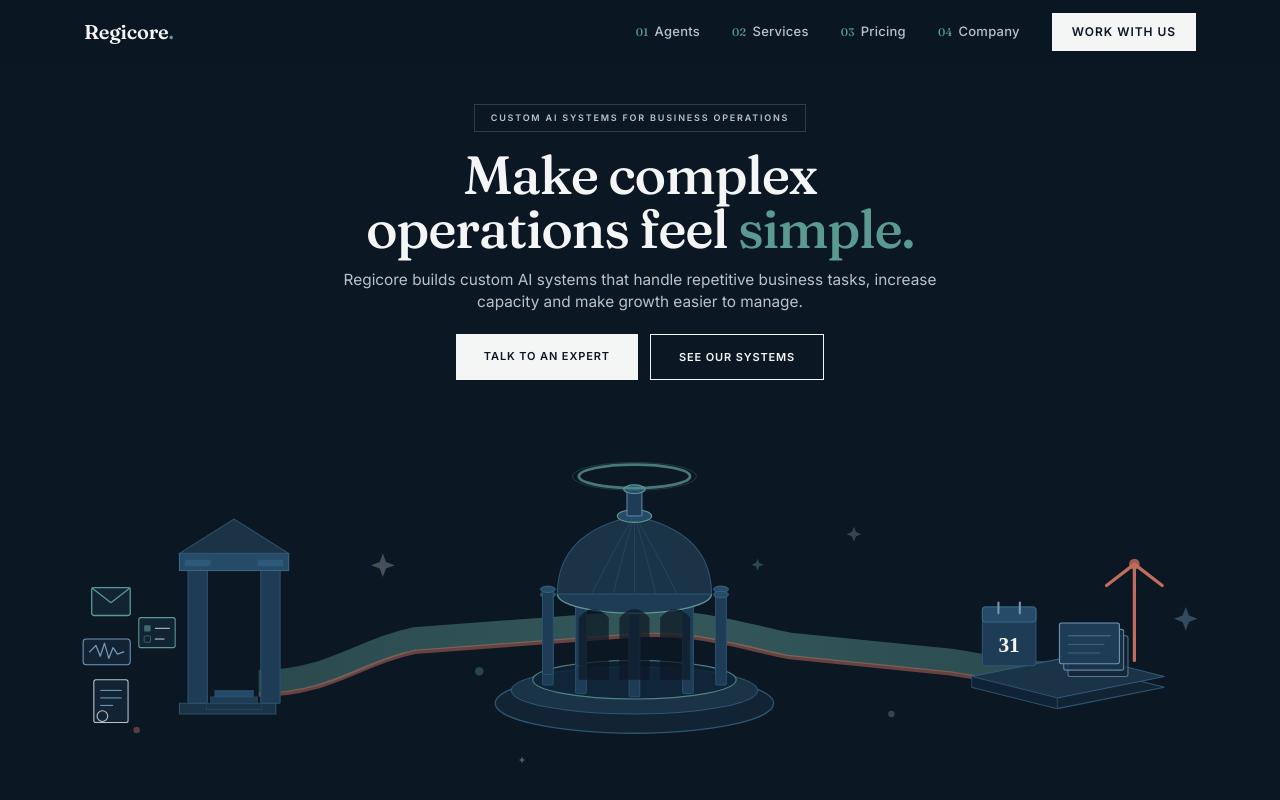
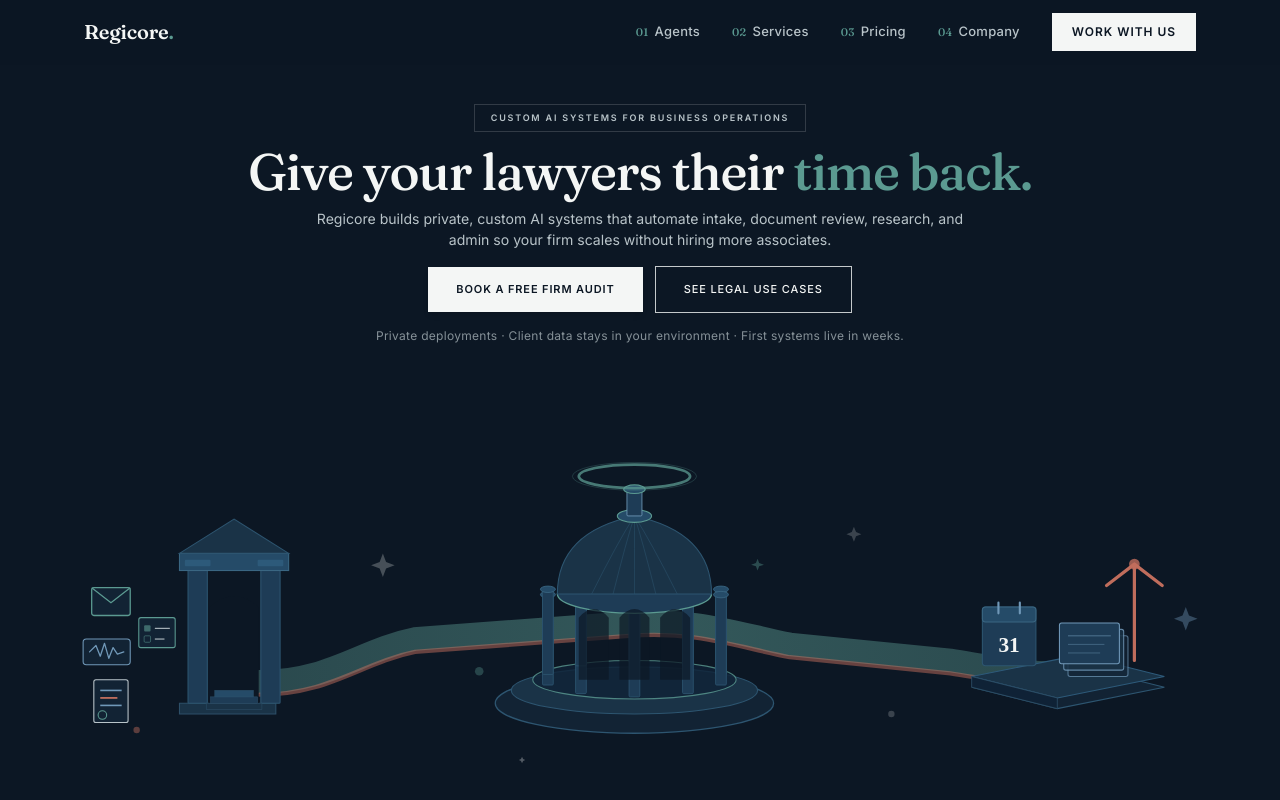
Before and after one commit to spectredad/Regicore, a Next.js app: page / in a window 1280 px wide. Shown: the top 800 px of the page. Built offline with nearby package versions, Linux system fonts and the light colour scheme.

Commit message:
feat: update hero section for law firm positioning

```diff
--- a/components/Hero.tsx
+++ b/components/Hero.tsx
@@ -1,7 +1,7 @@
 "use client";
 
 /* ─────────────────────────────────────────────
-   Regicore Hero — Midnight Editorial
+   Regicore Hero — Midnight Editorial (Legal Systems)
    Above-the-fold layout: navbar + copy + illustration
 ───────────────────────────────────────────── */
 
@@ -32,7 +32,7 @@
         fill="none" stroke="#D47763" strokeWidth="4" strokeLinecap="round" opacity="0.45"
       />
 
-      {/* ── LEFT — INPUT GATEWAY ── */}
+      {/* ── LEFT — INPUT GATEWAY (INTAKE & CONTRACTS) ── */}
       <polygon points="120,330 210,330 210,340 120,340" fill="#1a3347" stroke="#2d4f68" strokeWidth="1" />
       <rect x="128" y="200" width="18" height="130" fill="#1e3c56" stroke="#2d5570" strokeWidth="1" rx="1" />
       <rect x="196" y="200" width="18" height="130" fill="#1e3c56" stroke="#2d5570" strokeWidth="1" rx="1" />
@@ -45,7 +45,7 @@
       <rect x="149" y="324" width="44" height="6" fill="#1e3c56" stroke="#2d4f68" strokeWidth="0.5" />
       <rect x="153" y="318" width="36" height="6" fill="#254b68" stroke="#2d5570" strokeWidth="0.5" />
 
-      {/* Input symbols */}
+      {/* Input symbols (Legal Intake & Documents) */}
       <g transform="translate(38, 222)">
         <rect x="0" y="0" width="36" height="26" rx="2" fill="#122334" stroke="#5B9A91" strokeWidth="1.2" />
         <polyline points="0,0 18,14 36,0" fill="none" stroke="#5B9A91" strokeWidth="1.2" />
@@ -56,10 +56,10 @@
       </g>
       <g transform="translate(40, 308)">
         <rect x="0" y="0" width="32" height="40" rx="2" fill="#122334" stroke="#B9C4C9" strokeWidth="1" />
-        <line x1="6" y1="10" x2="26" y2="10" stroke="#7098B8" strokeWidth="1" />
-        <line x1="6" y1="17" x2="26" y2="17" stroke="#7098B8" strokeWidth="1" />
-        <line x1="6" y1="24" x2="18" y2="24" stroke="#7098B8" strokeWidth="1" />
-        <circle cx="8" cy="34" r="5" fill="none" stroke="#B9C4C9" strokeWidth="1" />
+        <line x1="6" y1="10" x2="26" y2="10" stroke="#7098B8" strokeWidth="1.5" />
+        <line x1="6" y1="17" x2="22" y2="17" stroke="#D47763" strokeWidth="1.5" />
+        <line x1="6" y1="24" x2="26" y2="24" stroke="#7098B8" strokeWidth="1.5" />
+        <circle cx="8" cy="33" r="4" fill="none" stroke="#5B9A91" strokeWidth="1" />
       </g>
       <g transform="translate(82, 250)">
         <rect x="0" y="0" width="34" height="28" rx="2" fill="#122334" stroke="#5B9A91" strokeWidth="1" />
@@ -97,7 +97,6 @@
       <ellipse cx="545" cy="130" rx="10" ry="4" fill="#254b68" stroke="#5B9A91" strokeWidth="1" />
       <ellipse cx="545" cy="118" rx="52" ry="11" fill="none" stroke="#5B9A91" strokeWidth="2.5" opacity="0.75" />
       <ellipse cx="545" cy="118" rx="58" ry="13" fill="none" stroke="#5B9A91" strokeWidth="0.8" opacity="0.3" />
-
 
       {[-1, 0, 1].map(i => (
         <path key={i} d={`M ${545 + i*38 - 14} 308 L ${545 + i*38 - 14} 250 Q ${545 + i*38} 234, ${545 + i*38 + 14} 250 L ${545 + i*38 + 14} 308 Z`} fill="#0C1724" opacity="0.7" />
@@ -156,12 +155,12 @@
       {/* Copy block — ~38% of hero */}
       <div
         className="flex flex-col items-center justify-end px-5 text-center"
-        style={{ flex: "0 0 auto", paddingTop: "clamp(100px, 13vh, 148px)", paddingBottom: "clamp(16px, 2.5vh, 28px)" }}
+        style={{ flex: "0 0 auto", paddingTop: "clamp(100px, 13vh, 148px)", paddingBottom: "clamp(12px, 2vh, 20px)" }}
       >
-        {/* Eyebrow */}
+        {/* Eyebrow badge */}
         <span
           className="text-muted border border-line px-4 py-1.5 font-semibold uppercase"
-          style={{ fontSize: "clamp(9px, 0.7vw, 11px)", letterSpacing: "0.2em", marginBottom: "clamp(16px, 2vh, 24px)" }}
+          style={{ fontSize: "clamp(9px, 0.7vw, 11px)", letterSpacing: "0.2em", marginBottom: "clamp(14px, 1.8vh, 20px)" }}
         >
           CUSTOM AI SYSTEMS FOR BUSINESS OPERATIONS
         </span>
@@ -170,45 +169,50 @@
         <h1
           className="font-display font-medium text-ink text-balance leading-[1.02] tracking-[-0.025em] mx-auto"
           style={{
-            fontSize: "clamp(40px, 4.2vw, 76px)",
-            maxWidth: "820px",
-            marginBottom: "clamp(12px, 1.5vh, 18px)",
+            fontSize: "clamp(38px, 4vw, 72px)",
+            maxWidth: "840px",
+            marginBottom: "clamp(10px, 1.4vh, 16px)",
           }}
         >
-          Make complex operations feel{" "}
-          <em className="not-italic italic text-teal">simple.</em>
+          Give your lawyers their{" "}
+          <em className="not-italic italic text-teal">time back.</em>
         </h1>
 
         {/* Supporting copy */}
         <p
           className="text-muted text-pretty mx-auto"
           style={{
-            fontSize: "clamp(14px, 1.2vw, 18px)",
+            fontSize: "clamp(14px, 1.1vw, 17px)",
             lineHeight: "1.45",
-            maxWidth: "620px",
-            marginBottom: "clamp(16px, 2.5vh, 24px)",
+            maxWidth: "680px",
+            marginBottom: "clamp(14px, 2vh, 20px)",
           }}
         >
-          Regicore builds custom AI systems that handle repetitive business tasks, increase capacity and make growth easier to manage.
+          Regicore builds private, custom AI systems that automate intake, document review, research, and admin so your firm scales without hiring more associates.
         </p>
 
         {/* CTAs */}
-        <div className="flex flex-wrap gap-3 justify-center">
+        <div className="flex flex-wrap gap-3 justify-center items-center">
           <a
             href="#book"
-            className="bg-soft-white text-midnight font-semibold uppercase tracking-[0.08em] hover:bg-sand transition-colors duration-300"
+            className="bg-soft-white text-midnight font-semibold uppercase tracking-[0.08em] shadow-md hover:bg-sand transition-colors duration-300"
             style={{ fontSize: "clamp(11px, 0.85vw, 13px)", padding: "14px 28px" }}
           >
-            Talk to an Expert
+            Book a free firm audit
           </a>
           <a
             href="#services"
-            className="border border-soft-white text-soft-white font-semibold uppercase tracking-[0.08em] hover:bg-teal/10 hover:border-teal transition-colors duration-300"
+            className="border border-soft-white/80 text-soft-white font-medium uppercase tracking-[0.08em] hover:bg-teal/10 hover:border-teal transition-colors duration-300"
             style={{ fontSize: "clamp(11px, 0.85vw, 13px)", padding: "14px 28px" }}
           >
-            See Our Systems
+            See legal use cases
           </a>
         </div>
+
+        {/* Trust line */}
+        <p className="text-muted/70 text-[11px] sm:text-[12px] mt-3.5 tracking-wide text-center">
+          Private deployments &middot; Client data stays in your environment &middot; First systems live in weeks.
+        </p>
       </div>
 
       {/* Illustration block — fills remaining hero space */}
@@ -217,7 +221,7 @@
         style={{
           flex: "1 1 auto",
           minHeight: 0,
-          marginTop: "clamp(28px, 3.5vh, 44px)",
+          marginTop: "clamp(16px, 2.5vh, 32px)",
           paddingLeft: "clamp(8px, 3vw, 40px)",
           paddingRight: "clamp(8px, 3vw, 40px)",
         }}
@@ -225,7 +229,7 @@
         <div
           style={{
             width: "min(1180px, 92vw)",
-            maxHeight: "clamp(260px, 38vh, 380px)",
+            maxHeight: "clamp(240px, 36vh, 360px)",
             display: "flex",
             alignItems: "flex-end",
           }}
```
